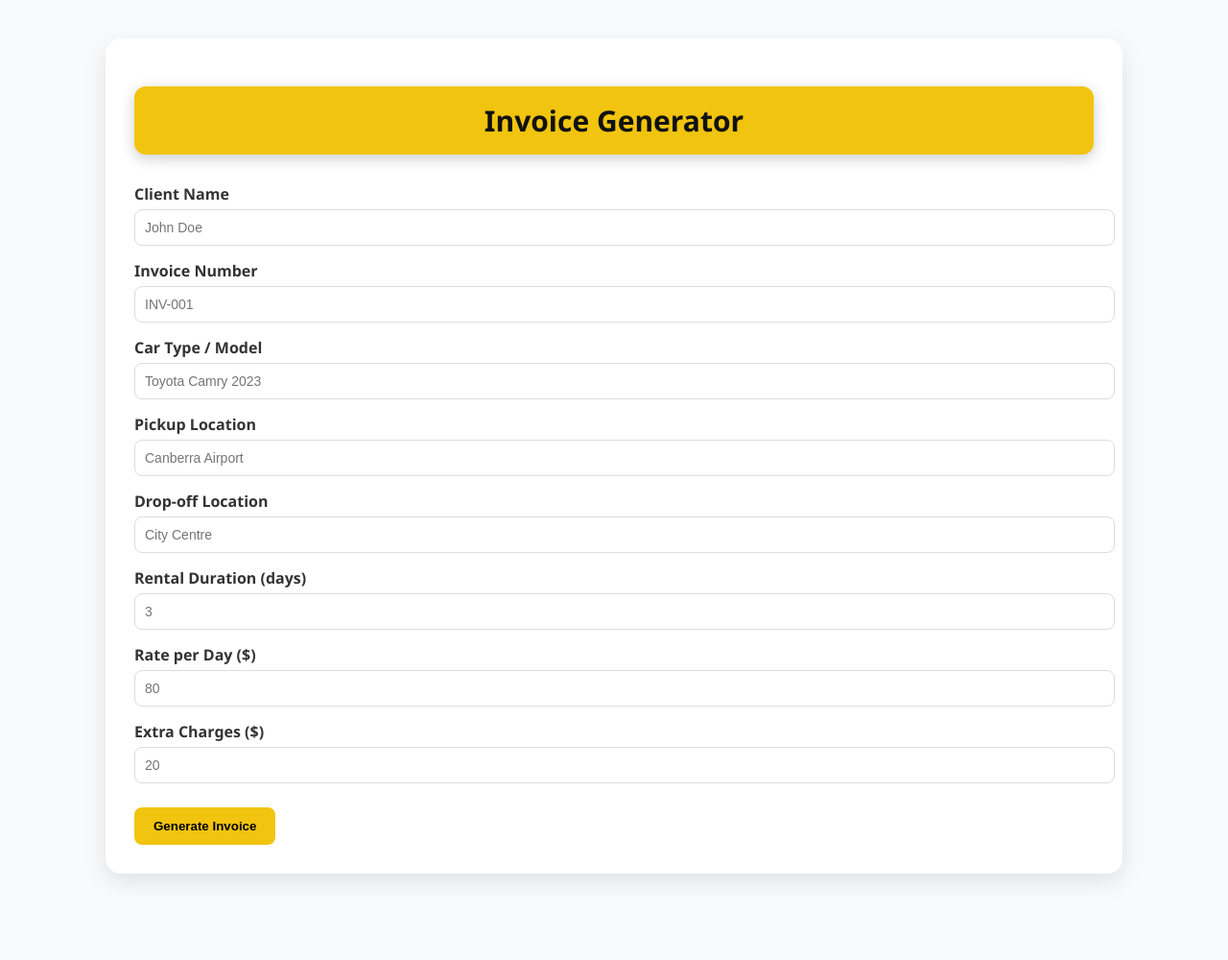
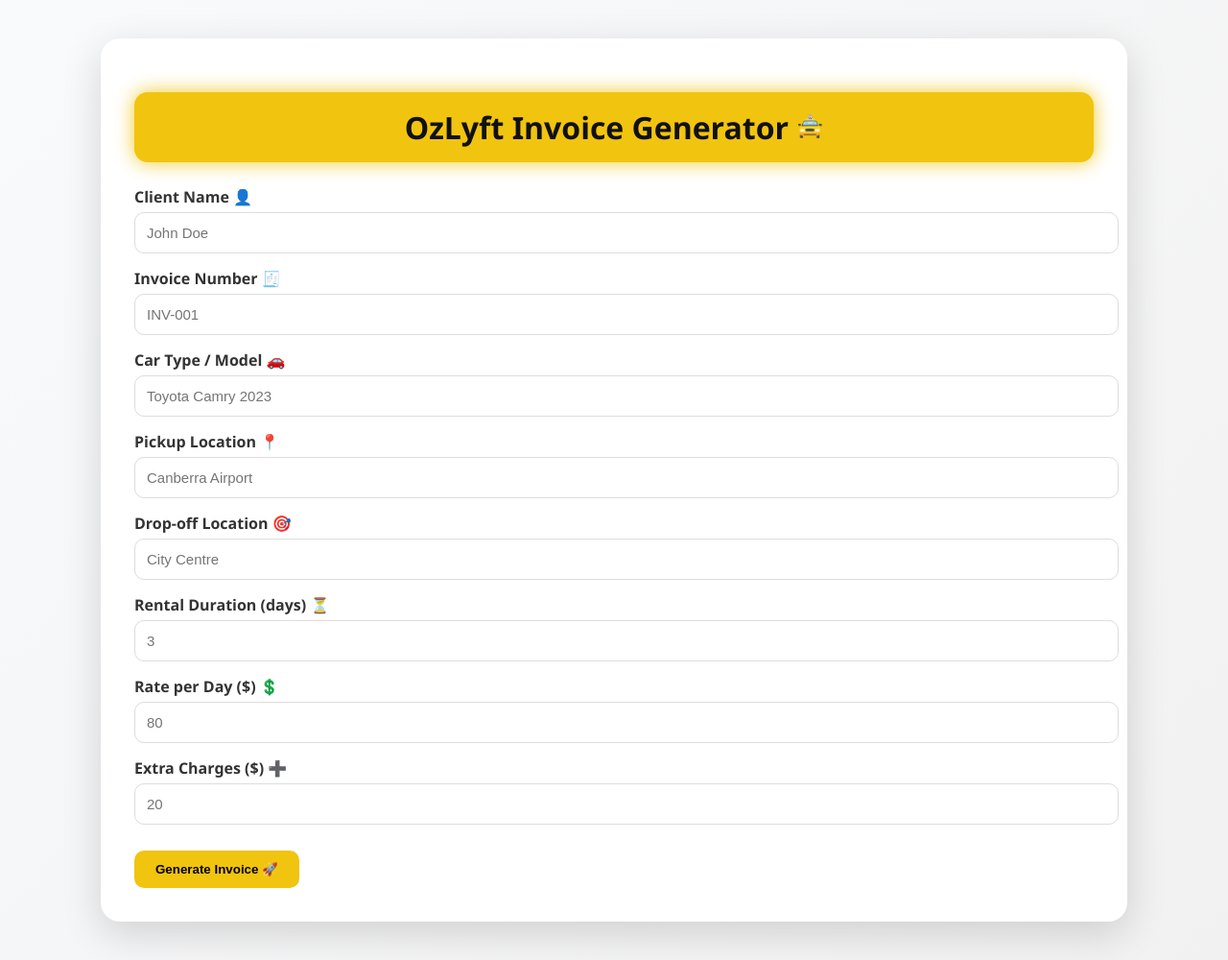
Before and after one commit to Azharelahi/statics-Deploy, a plain HTML site: page index.html in a window 1280 px wide. Shown: the whole page at 96% size. Before the commit the page ends 950 px from the top, so only its background shows below. Drawn offline with Linux system fonts and the light colour scheme.

Commit message:
New features added here

```diff
--- a/index.html
+++ b/index.html
@@ -7,7 +7,7 @@
   <style>
     body {
       font-family: 'Segoe UI', Tahoma, sans-serif;
-      background: #f9fafc;
+      background: linear-gradient(135deg, #f9fafc, #f1f1f1);
       margin: 0;
       padding: 40px;
       display: flex;
@@ -17,45 +17,76 @@
 
     .container {
       background: #fff;
-      border-radius: 16px;
-      box-shadow: 0 8px 25px rgba(0,0,0,0.1);
-      padding: 30px;
+      border-radius: 20px;
+      box-shadow: 0 12px 40px rgba(0,0,0,0.15);
+      padding: 35px;
       width: 1000px;
       max-width: 100%;
+      animation: fadeIn 0.8s ease-in-out;
+    }
+
+    @keyframes fadeIn {
+      from {opacity: 0; transform: translateY(20px);}
+      to {opacity: 1; transform: translateY(0);}
     }
 
     h1 {
       text-align: center;
-      margin-bottom: 30px;
+      margin-bottom: 25px;
       color: #111;
-      font-size: 30px;
+      font-size: 32px;
       background: #f1c40f;
       padding: 15px;
-      border-radius: 12px;
-      box-shadow: 0 4px 15px rgba(0,0,0,0.2);
+      border-radius: 14px;
+      box-shadow: 0 5px 20px rgba(0,0,0,0.2);
+      animation: pulse 2s infinite;
+    }
+
+    @keyframes pulse {
+      0% {box-shadow: 0 0 0px rgba(241,196,15,0.7);}
+      50% {box-shadow: 0 0 20px rgba(241,196,15,0.9);}
+      100% {box-shadow: 0 0 0px rgba(241,196,15,0.7);}
+    }
+
+    .emoji {
+      display: inline-block;
+      font-size: 1.4rem;
+      animation: bounce 2s infinite;
+    }
+
+    @keyframes bounce {
+      0%, 100% {transform: translateY(0);}
+      50% {transform: translateY(-6px);}
     }
 
     /* Buttons */
     .btn {
       display: inline-block;
-      padding: 12px 20px;
-      border-radius: 8px;
+      padding: 12px 22px;
+      border-radius: 10px;
       background: #f1c40f;
       color: #000;
       font-weight: bold;
       border: none;
-      transition: 0.3s ease;
+      transition: all 0.3s ease;
       cursor: pointer;
-      margin-top: 10px;
+      margin-top: 12px;
     }
 
     .btn:hover {
       background: #000;
       color: #fff;
+      transform: scale(1.05);
     }
 
     .form-group {
       margin-bottom: 15px;
+      animation: slideIn 0.6s ease;
+    }
+
+    @keyframes slideIn {
+      from {opacity: 0; transform: translateX(-20px);}
+      to {opacity: 1; transform: translateX(0);}
     }
 
     label {
@@ -67,20 +98,28 @@
 
     input {
       width: 100%;
-      padding: 10px;
+      padding: 12px;
       border: 1px solid #ddd;
-      border-radius: 8px;
-      font-size: 14px;
+      border-radius: 10px;
+      font-size: 15px;
+      transition: all 0.3s;
+    }
+
+    input:focus {
+      border-color: #f1c40f;
+      box-shadow: 0 0 8px rgba(241,196,15,0.6);
+      outline: none;
     }
 
     /* Invoice Styles */
     .invoice {
       margin-top: 40px;
-      padding: 30px;
-      border: 2px solid #eee;
-      border-radius: 12px;
+      padding: 35px;
+      border-radius: 16px;
       background: #fff;
       display: none;
+      box-shadow: 0 10px 30px rgba(0,0,0,0.1);
+      animation: fadeIn 0.8s ease-in-out;
     }
 
     .invoice-header {
@@ -94,26 +133,34 @@
 
     .invoice-header img {
       height: 60px;
+      animation: rotate 3s infinite linear;
+    }
+
+    @keyframes rotate {
+      0% {transform: rotate(0);}
+      100% {transform: rotate(360deg);}
     }
 
     .invoice-info {
       margin-top: 10px;
-      font-size: 14px;
-      color: #555;
+      font-size: 15px;
+      color: #444;
       line-height: 1.6;
     }
 
     .invoice-table {
       width: 100%;
       border-collapse: collapse;
-      margin-top: 20px;
+      margin-top: 25px;
+      overflow: hidden;
+      border-radius: 12px;
     }
 
     .invoice-table th, .invoice-table td {
       border: 1px solid #ddd;
-      padding: 12px;
+      padding: 14px;
       text-align: left;
-      font-size: 14px;
+      font-size: 15px;
     }
 
     .invoice-table th {
@@ -123,16 +170,17 @@
 
     .total {
       text-align: right;
-      margin-top: 15px;
-      font-size: 18px;
+      margin-top: 20px;
+      font-size: 20px;
       font-weight: bold;
+      color: #111;
     }
 
     .footer {
       margin-top: 40px;
       text-align: center;
-      font-size: 13px;
-      color: #777;
+      font-size: 14px;
+      color: #555;
       border-top: 1px solid #eee;
       padding-top: 15px;
     }
@@ -140,43 +188,44 @@
 </head>
 <body>
   <div class="container">
-    <h1>Invoice Generator</h1>
+    <h1>OzLyft Invoice Generator <span class="emoji">🚖</span></h1>
 
+    <!-- Invoice Form -->
     <div id="invoice-form">
       <div class="form-group">
-        <label>Client Name</label>
+        <label>Client Name 👤</label>
         <input type="text" id="clientName" placeholder="John Doe">
       </div>
       <div class="form-group">
-        <label>Invoice Number</label>
+        <label>Invoice Number 🧾</label>
         <input type="text" id="invoiceNo" placeholder="INV-001">
       </div>
       <div class="form-group">
-        <label>Car Type / Model</label>
+        <label>Car Type / Model 🚗</label>
         <input type="text" id="carType" placeholder="Toyota Camry 2023">
       </div>
       <div class="form-group">
-        <label>Pickup Location</label>
+        <label>Pickup Location 📍</label>
         <input type="text" id="pickup" placeholder="Canberra Airport">
       </div>
       <div class="form-group">
-        <label>Drop-off Location</label>
+        <label>Drop-off Location 🎯</label>
         <input type="text" id="dropoff" placeholder="City Centre">
       </div>
       <div class="form-group">
-        <label>Rental Duration (days)</label>
+        <label>Rental Duration (days) ⏳</label>
         <input type="number" id="days" placeholder="3">
       </div>
       <div class="form-group">
-        <label>Rate per Day ($)</label>
+        <label>Rate per Day ($) 💲</label>
         <input type="number" id="rate" placeholder="80">
       </div>
       <div class="form-group">
-        <label>Extra Charges ($)</label>
+        <label>Extra Charges ($) ➕</label>
         <input type="number" id="extra" placeholder="20">
       </div>
 
-      <button class="btn" onclick="generateInvoice()">Generate Invoice</button>
+      <button class="btn" onclick="generateInvoice()">Generate Invoice 🚀</button>
     </div>
 
     <!-- Generated Invoice -->
@@ -221,10 +270,10 @@
       </table>
 
       <p class="total">Grand Total: $<span id="grandTotal"></span></p>
-      <button class="btn" onclick="downloadPDF()">Download Invoice</button>
+      <button class="btn" onclick="downloadPDF()">Download Invoice 📥</button>
 
       <div class="footer">
-        <p>Thank you for choosing OzLyft. Safe & Reliable Rides in Canberra 🚖</p>
+        <p>Thank you for choosing OzLyft. Safe & Reliable Rides in Canberra <span class="emoji">💛</span></p>
       </div>
     </div>
   </div>
```
